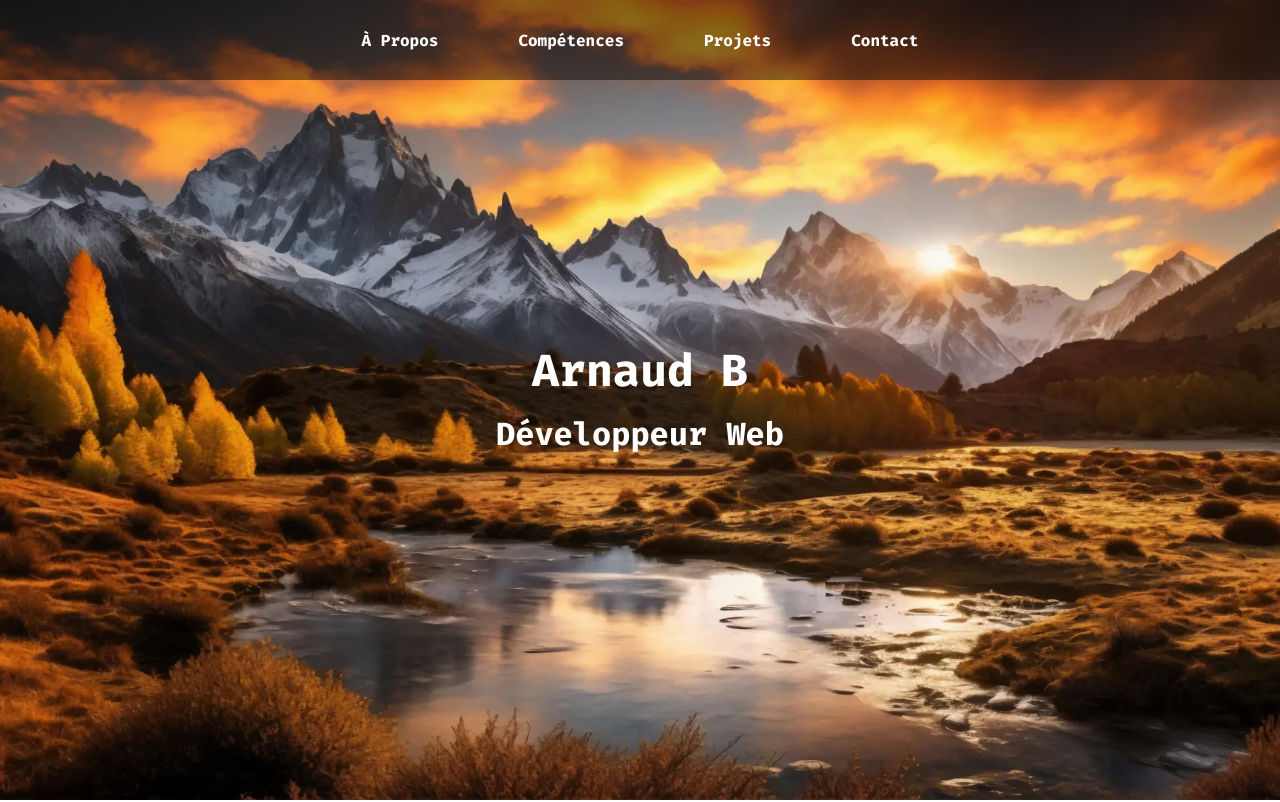
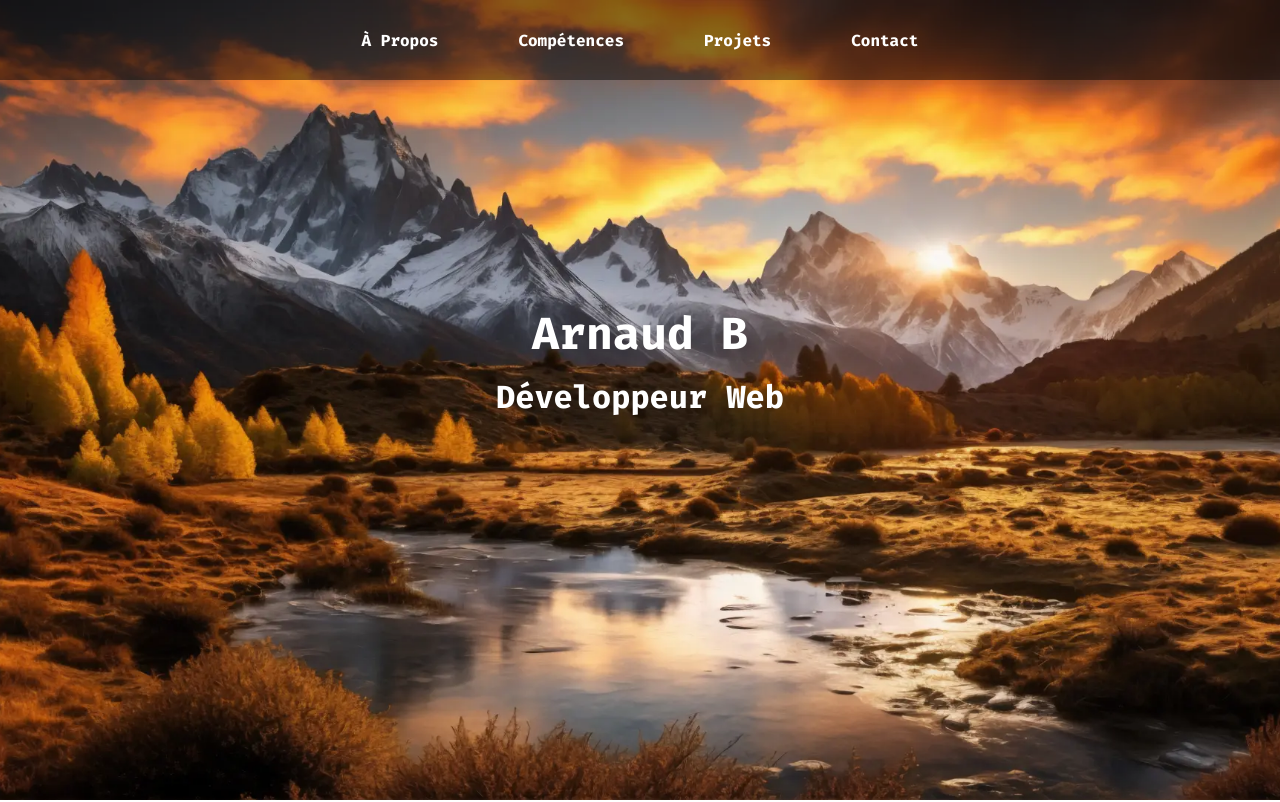
Before and after one commit to Arnaud-B-OC/oc-p8, a React (Create React App) app in the folder frontend/: page / in a window 1280 px wide. Shown: the top 802 px of the page. Built offline with nearby package versions, Linux system fonts and the light colour scheme; no server answers.

Commit message:
fix: h1 position

```diff
--- a/frontend/src/pages/home/home.scss
+++ b/frontend/src/pages/home/home.scss
@@ -21,6 +21,7 @@
     h1 {
         color: white;
         z-index: 10;
+        transform: translate(0, -25%);
     }
 }
 
```
